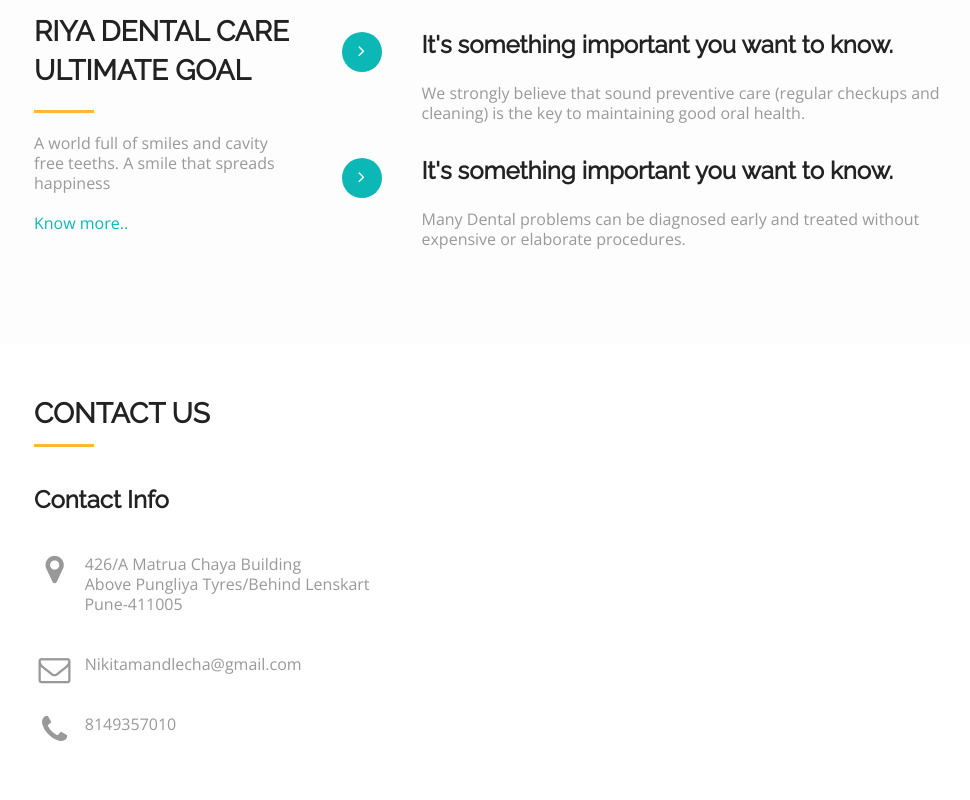
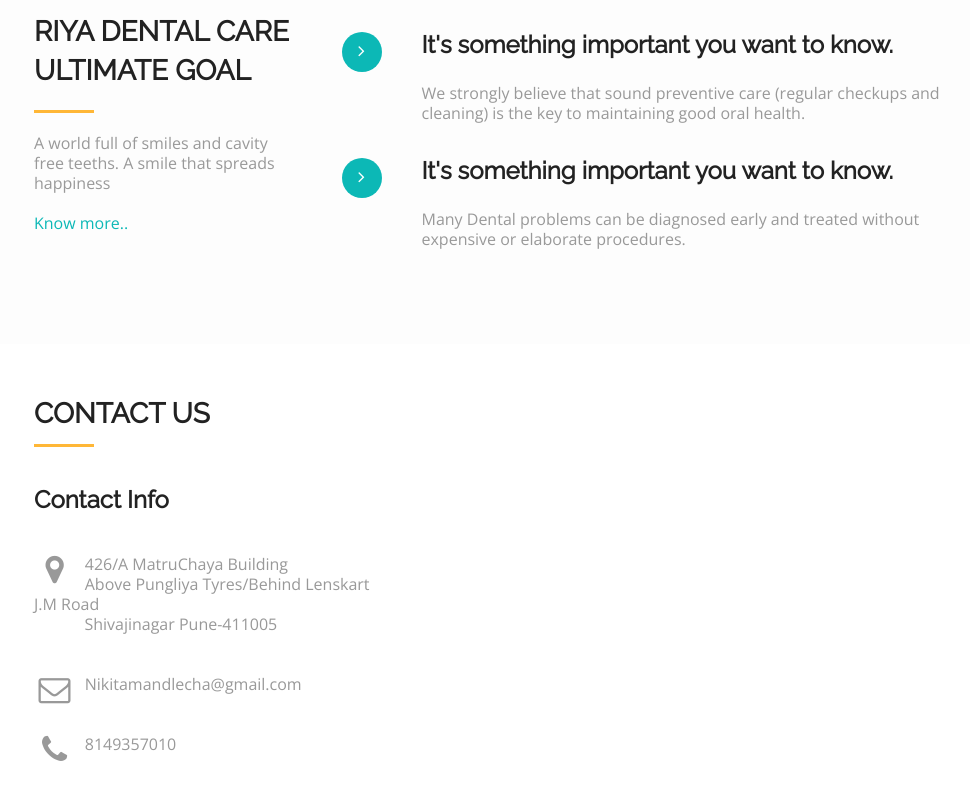
Before and after one commit to drnikitapungliya/drnikitapungliya.github.io, a plain HTML site: page index.html in a window 1280 px wide. Shown: the part 1437-2237 px from the top of the page, without its empty margins (36-1006 px from the left). Drawn offline with nearby package versions, Linux system fonts and the light colour scheme; a web font is replaced by a local one.

Commit message:
Address change

```diff
--- a/index.html
+++ b/index.html
@@ -222,7 +222,7 @@
         <div class="col-md-4 col-sm-4">
           <h3>Contact Info</h3>
           <div class="space"></div>
-          <p><i class="fa fa-map-marker fa-fw pull-left fa-2x"></i> 426/A Matrua Chaya Building<br> Above Pungliya Tyres/Behind Lenskart<br><span style="margin-left: 14%;"> Pune-411005</span></p>
+          <p><i class="fa fa-map-marker fa-fw pull-left fa-2x"></i> 426/A MatruChaya Building<br> Above Pungliya Tyres/Behind Lenskart J.M Road<br><span style="margin-left: 14%;"> Shivajinagar Pune-411005</span></p>
           <div class="space"></div>
           <p><i class="fa fa-envelope-o fa-fw pull-left fa-2x"></i>Nikitamandlecha@gmail.com</p>
           <div class="space"></div>
```
